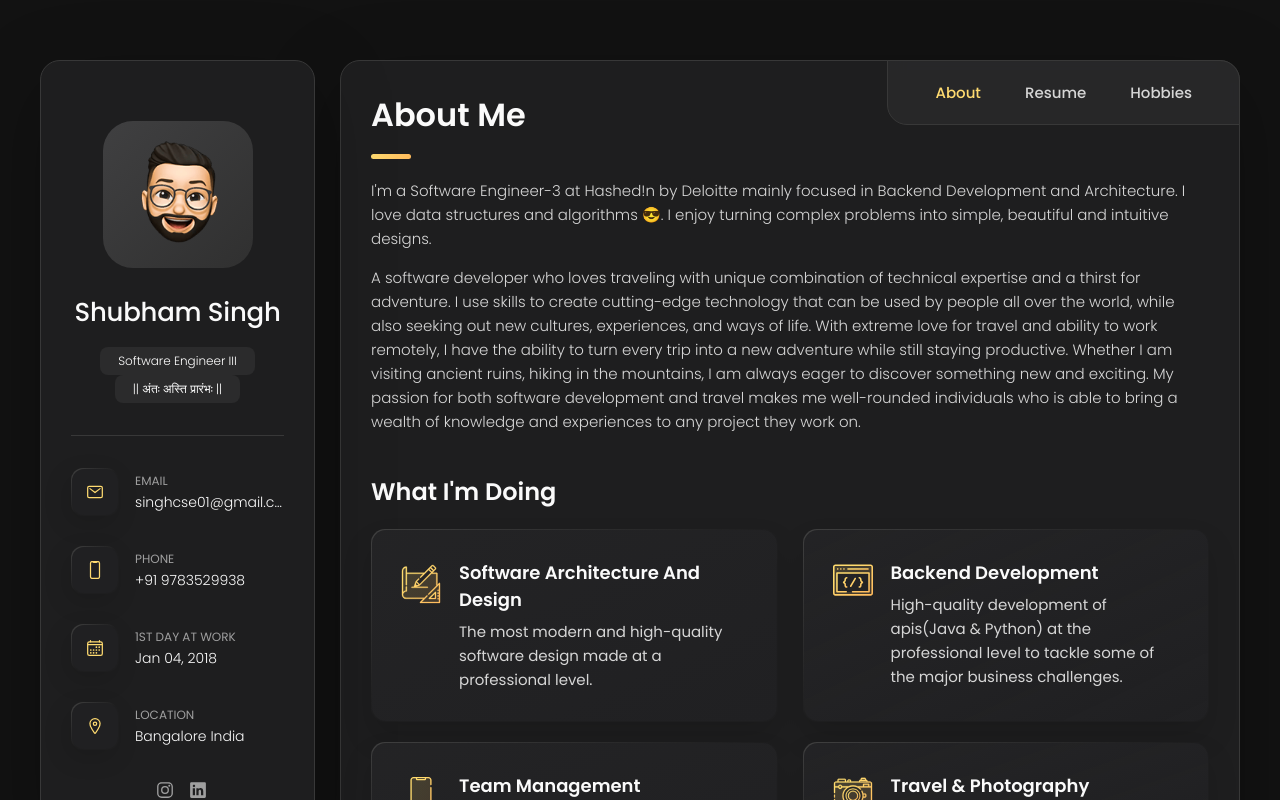
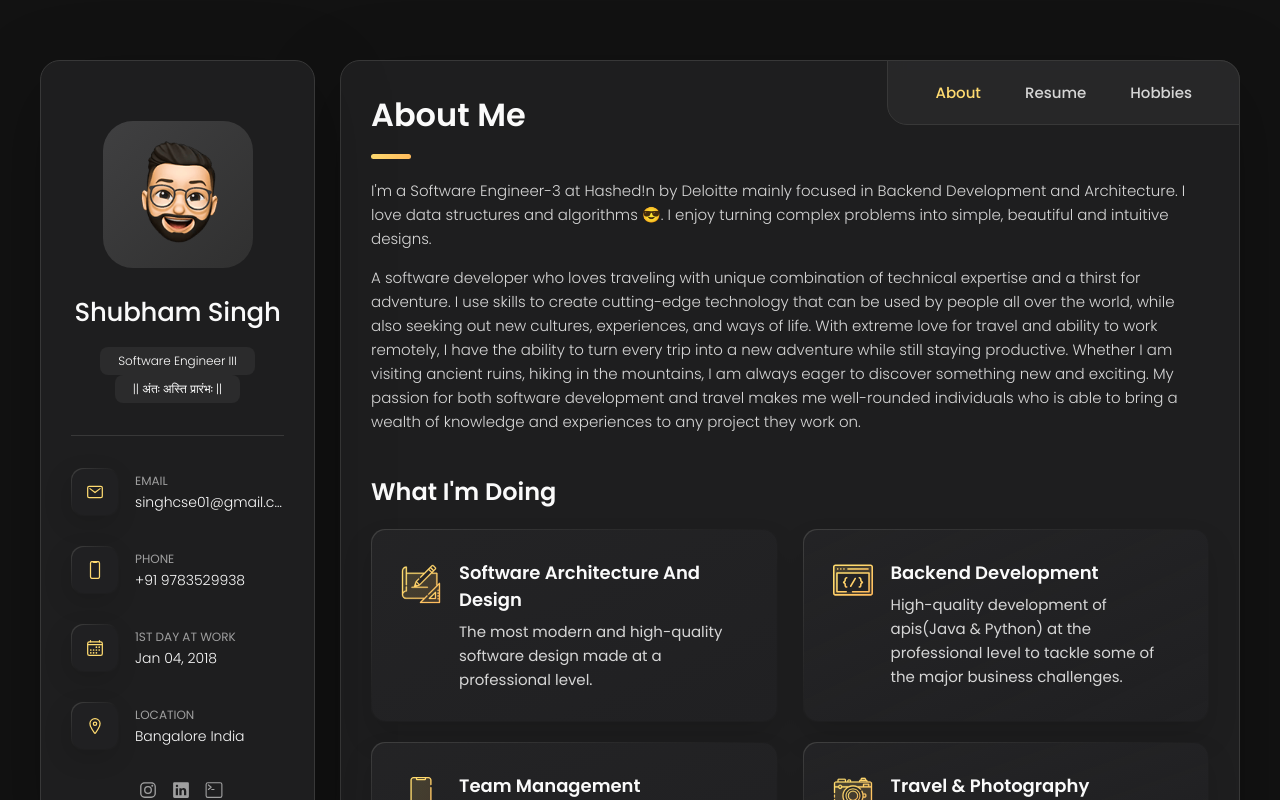
Before and after one commit to singhcse/github.io, a plain HTML site: page index.html in a window 1280 px wide. Shown: the top 800 px of the page. Drawn offline with nearby package versions, Linux system fonts and the light colour scheme.

Commit message:
Update index.html
adding hackerrank profile link

```diff
--- a/index.html
+++ b/index.html
@@ -137,6 +137,12 @@
           <li class="social-item">
             <a href="https://www.linkedin.com/in/singhshubham01/" class="social-link">
               <ion-icon name="logo-linkedin"></ion-icon>
+            </a>
+          </li>
+
+          <li class="social-item">
+            <a href="https://www.hackerrank.com/singhcse01" class="social-link">
+              <ion-icon name="terminal-outline"></ion-icon>
             </a>
           </li>
 
```
